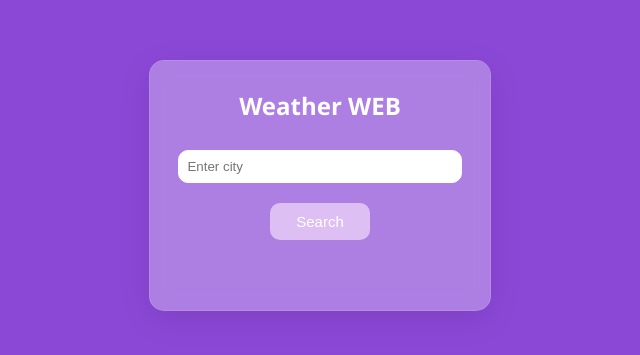
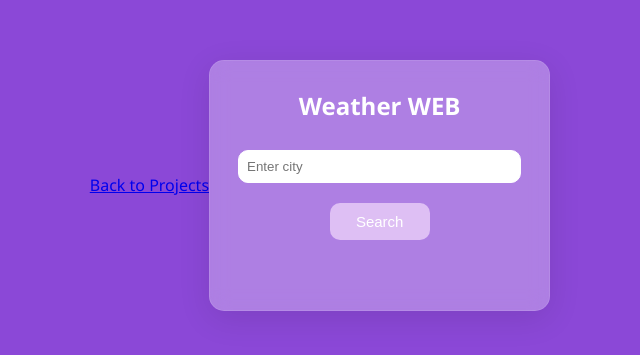
Before and after one commit to Baguio-Alvin/Baguio-Alvin.github.io, a plain HTML site: page Weather/index.html in a window 1280 px wide. Shown: the part 215-570 px from the top of the page, without its empty margins (320-960 px from the left). Drawn offline with Linux system fonts and the light colour scheme.

Commit message:
Update index.html

```diff
--- a/Weather/index.html
+++ b/Weather/index.html
@@ -5,6 +5,7 @@
     <meta name="viewport" content="width=device-width, initial-scale=1.0">
     <title>Weather App</title>
     <link rel="stylesheet" href="/Weather/style.css">
+    <a href="../index.html">Back to Projects</a>
 </head>
 <body>
     <div id="weather-container">
```
